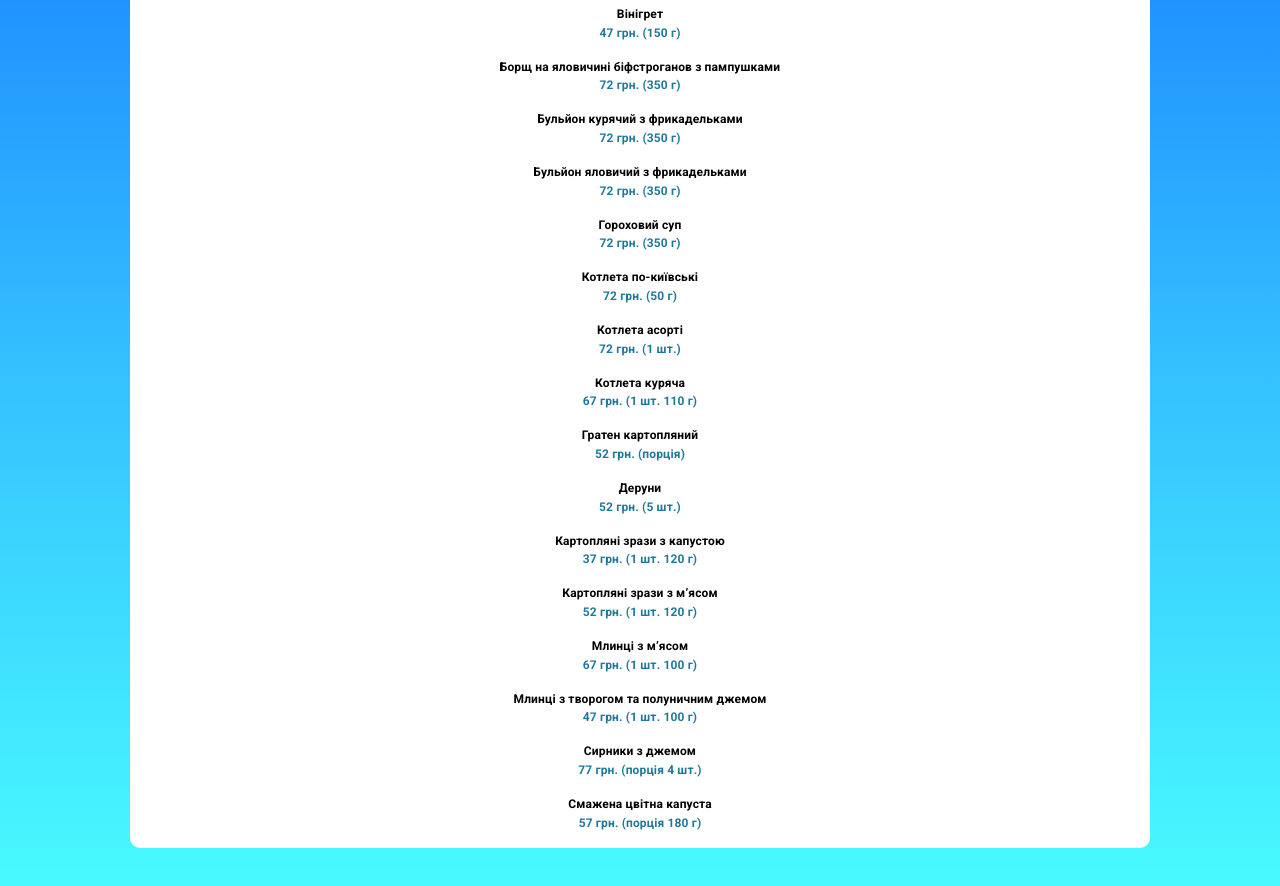
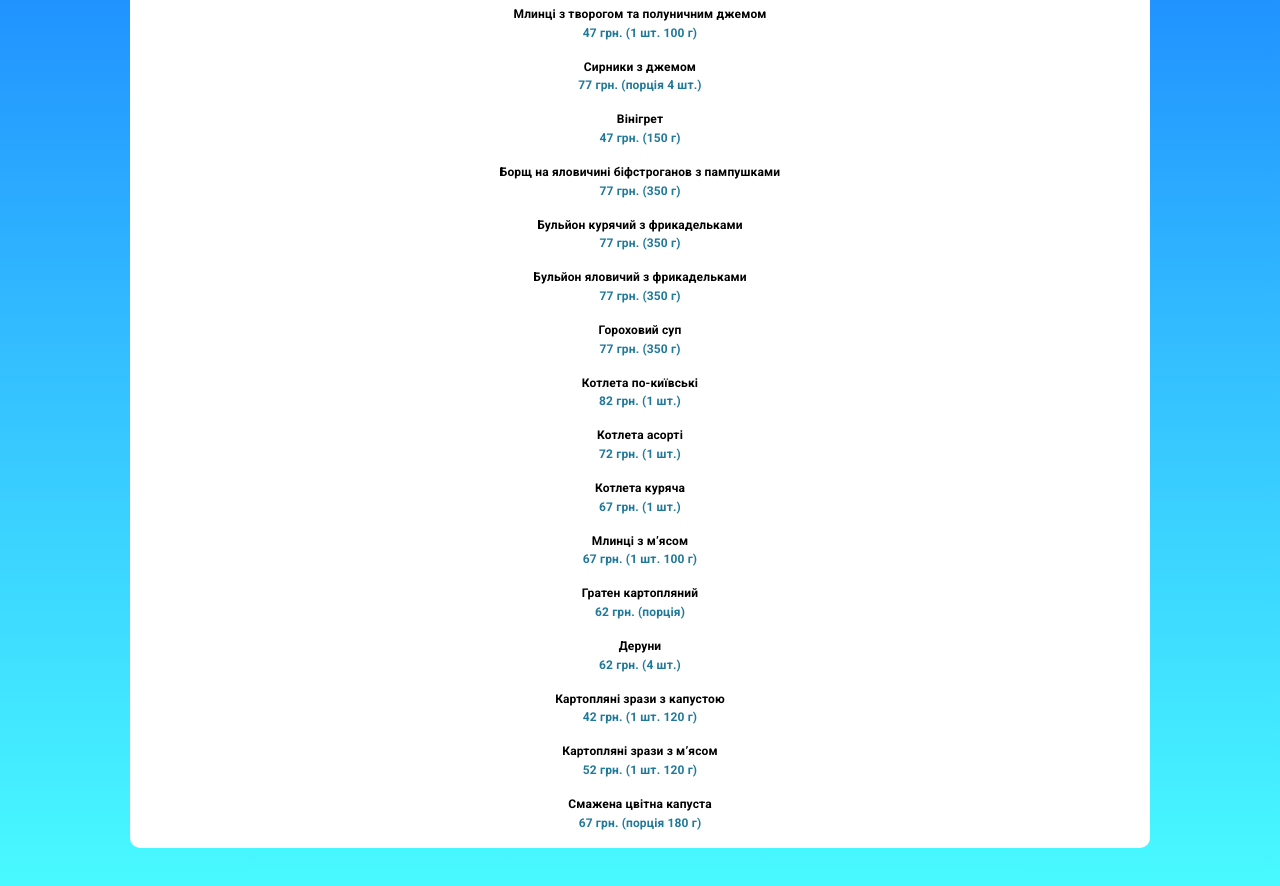
Before and after one commit to SerhiiOli/lazy-kitchen-menu, a plain HTML site: page index.html in a window 1280 px wide. Shown: the part 164-1050 px from the top of the page. Drawn offline with Linux system fonts and the light colour scheme.

Commit message:
Add files via upload

```diff
--- a/index.html
+++ b/index.html
@@ -28,58 +28,6 @@
 						<div class="doggie__navigation">
 							<div class="doggie__list">
 								<div class="doggie__item">
-									<div class="doggie__name">Вінігрет</div>
-									<div class="doggie__price">47 грн. (150 г)</div>
-								</div>
-								<div class="doggie__item">
-									<div class="doggie__name">Борщ на яловичині біфстроганов з пампушками</div>
-									<div class="doggie__price">72 грн. (350 г)</div>
-								</div>
-								<div class="doggie__item">
-									<div class="doggie__name">Бульйон курячий з фрикадельками</div>
-									<div class="doggie__price">72 грн. (350 г)</div>
-								</div>
-								<div class="doggie__item">
-									<div class="doggie__name">Бульйон яловичий з фрикадельками</div>
-									<div class="doggie__price">72 грн. (350 г)</div>
-								</div>
-								<div class="doggie__item">
-									<div class="doggie__name">Гороховий суп</div>
-									<div class="doggie__price">72 грн. (350 г)</div>
-								</div>
-								<div class="doggie__item">
-									<div class="doggie__name">Котлета по-київські</div>
-									<div class="doggie__price">72 грн. (50 г)</div>
-								</div>
-								<div class="doggie__item">
-									<div class="doggie__name">Котлета асорті</div>
-									<div class="doggie__price">72 грн. (1 шт.)</div>
-								</div>
-								<div class="doggie__item">
-									<div class="doggie__name">Котлета куряча</div>
-									<div class="doggie__price">67 грн. (1 шт. 110 г)</div>
-								</div>
-								<div class="doggie__item">
-									<div class="doggie__name">Гратен картопляний</div>
-									<div class="doggie__price">52 грн. (порція)</div>
-								</div>
-								<div class="doggie__item">
-									<div class="doggie__name">Деруни</div>
-									<div class="doggie__price">52 грн. (5 шт.)</div>
-								</div>
-								<div class="doggie__item">
-									<div class="doggie__name">Картопляні зрази з капустою</div>
-									<div class="doggie__price">37 грн. (1 шт. 120 г)</div>
-								</div>
-								<div class="doggie__item">
-									<div class="doggie__name">Картопляні зрази з мʼясом</div>
-									<div class="doggie__price">52 грн. (1 шт. 120 г)</div>
-								</div>
-								<div class="doggie__item">
-									<div class="doggie__name">Млинці з мʼясом</div>
-									<div class="doggie__price">67 грн. (1 шт. 100 г)</div>
-								</div>
-								<div class="doggie__item">
 									<div class="doggie__name">Млинці з творогом та полуничним джемом</div>
 									<div class="doggie__price">47 грн. (1 шт. 100 г)</div>
 								</div>
@@ -88,8 +36,60 @@
 									<div class="doggie__price">77 грн. (порція 4 шт.)</div>
 								</div>
 								<div class="doggie__item">
+									<div class="doggie__name">Вінігрет</div>
+									<div class="doggie__price">47 грн. (150 г)</div>
+								</div>
+								<div class="doggie__item">
+									<div class="doggie__name">Борщ на яловичині біфстроганов з пампушками</div>
+									<div class="doggie__price">77 грн. (350 г)</div>
+								</div>
+								<div class="doggie__item">
+									<div class="doggie__name">Бульйон курячий з фрикадельками</div>
+									<div class="doggie__price">77 грн. (350 г)</div>
+								</div>
+								<div class="doggie__item">
+									<div class="doggie__name">Бульйон яловичий з фрикадельками</div>
+									<div class="doggie__price">77 грн. (350 г)</div>
+								</div>
+								<div class="doggie__item">
+									<div class="doggie__name">Гороховий суп</div>
+									<div class="doggie__price">77 грн. (350 г)</div>
+								</div>
+								<div class="doggie__item">
+									<div class="doggie__name">Котлета по-київські</div>
+									<div class="doggie__price">82 грн. (1 шт.)</div>
+								</div>
+								<div class="doggie__item">
+									<div class="doggie__name">Котлета асорті</div>
+									<div class="doggie__price">72 грн. (1 шт.)</div>
+								</div>
+								<div class="doggie__item">
+									<div class="doggie__name">Котлета куряча</div>
+									<div class="doggie__price">67 грн. (1 шт.)</div>
+								</div>
+								<div class="doggie__item">
+									<div class="doggie__name">Млинці з мʼясом</div>
+									<div class="doggie__price">67 грн. (1 шт. 100 г)</div>
+								</div>
+								<div class="doggie__item">
+									<div class="doggie__name">Гратен картопляний</div>
+									<div class="doggie__price">62 грн. (порція)</div>
+								</div>
+								<div class="doggie__item">
+									<div class="doggie__name">Деруни</div>
+									<div class="doggie__price">62 грн. (4 шт.)</div>
+								</div>
+								<div class="doggie__item">
+									<div class="doggie__name">Картопляні зрази з капустою</div>
+									<div class="doggie__price">42 грн. (1 шт. 120 г)</div>
+								</div>
+								<div class="doggie__item">
+									<div class="doggie__name">Картопляні зрази з мʼясом</div>
+									<div class="doggie__price">52 грн. (1 шт. 120 г)</div>
+								</div>
+								<div class="doggie__item">
 									<div class="doggie__name">Смажена цвітна капуста</div>
-									<div class="doggie__price">57 грн. (порція 180 г)</div>
+									<div class="doggie__price">67 грн. (порція 180 г)</div>
 								</div>
 							</div>
 						</div>
```
